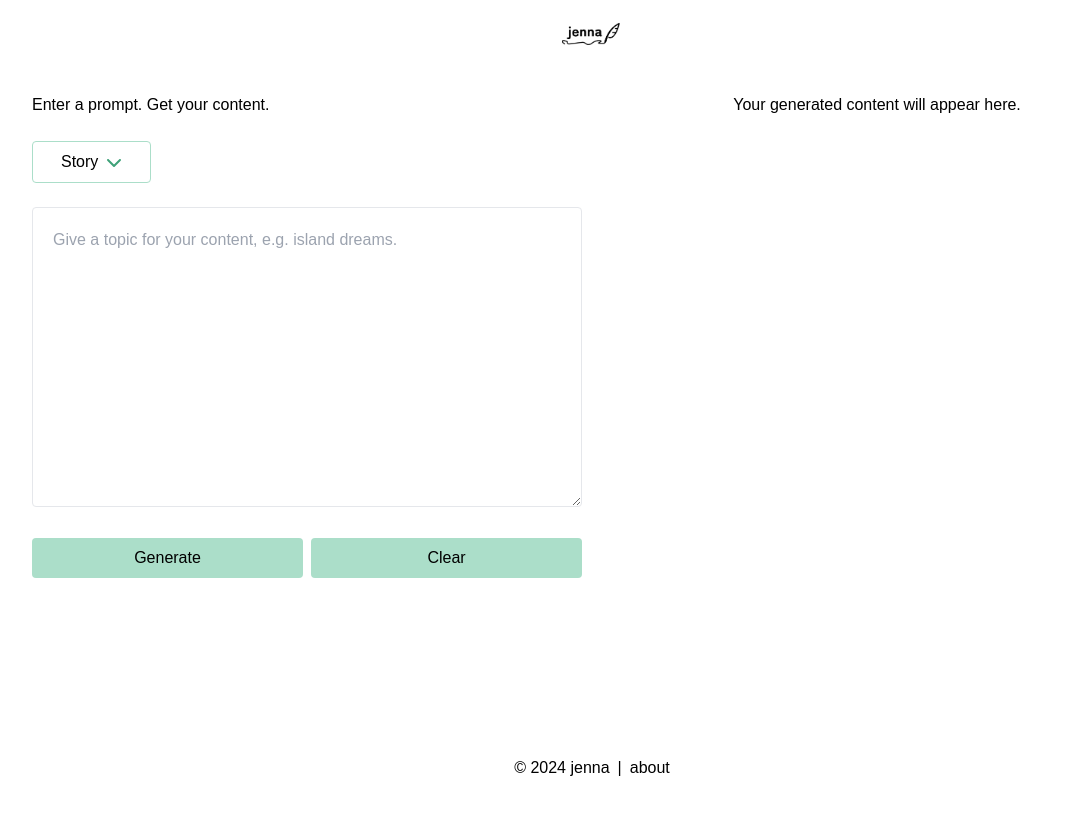
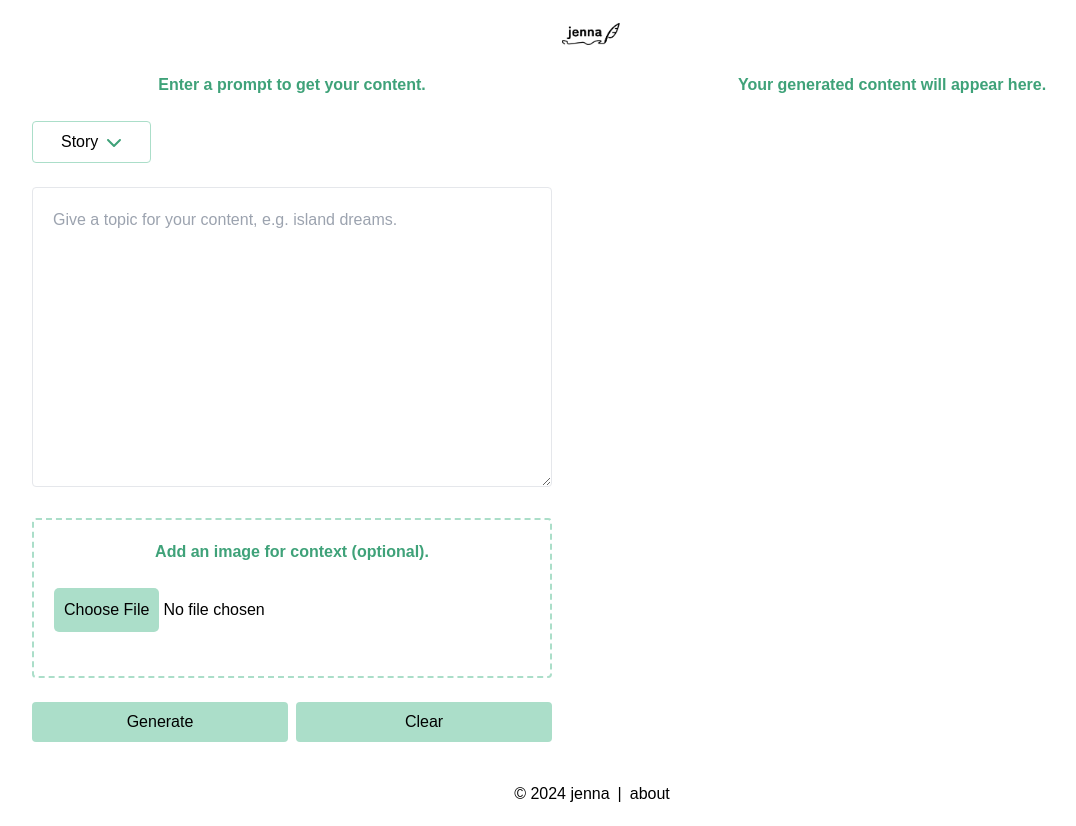
Before and after one commit to mctechspot/GoogleAIHackathonApp, a Next.js app in the folder google-ai-hackathon-app/: page /generate in a window 1280 px wide. Shown: the whole page, without its empty margins (48-1124 px from the left). Before the commit the page ends 800 px from the top, so only its background shows below. Built offline with nearby package versions, Linux system fonts and the light colour scheme; a web font is replaced by a local one.

Commit message:
connect to endpoint that uses images in response, inlcude image preview

```diff
--- a/google-ai-hackathon-app/app/components/Content/GeneratedContent.tsx
+++ b/google-ai-hackathon-app/app/components/Content/GeneratedContent.tsx
@@ -3,13 +3,15 @@ import { RefObject, useEffect, useRef, useState } from "react"
 import { CompleteUserFormType } from "@/app/types/Forms";
 import { CgSpinner } from "react-icons/cg";
 import { FaCopy, FaRegCopy, FaClipboard, FaClipboardCheck, FaRegClipboard } from "react-icons/fa";
-
+import { IoIosWarning } from "react-icons/io";
+import { MdError } from "react-icons/md";
 
 
 export default function GeneratedContent(
     { userPrompt, setUserPrompt, contentGenerationRunning, setContentGenerationRunning,
         generatedContent, setGeneratedContent }: CompleteUserFormType) {
 
+    const generatedContentContainer: RefObject<HTMLDivElement> | null = useRef(null);
     const generatedContentRef: RefObject<HTMLDivElement> | null = useRef(null);
     const [contentCopied, setContentCopied] = useState<boolean>(false);
 
@@ -29,25 +31,45 @@ export default function GeneratedContent(
     // Function to display generated content
     const displayGeneratedContent = (): void => {
         if (generatedContent && "response" in generatedContent) {
-            const generatedContentRefElement = generatedContentRef?.current;
-            if (generatedContentRefElement) {
-                generatedContentRefElement.innerHTML = generatedContent.response;
+            const generatedContentElement = generatedContentRef?.current;
+            if (generatedContentElement) {
+
+                // Format content for html
+
+                // Replace "\n" line breaks with <br> tags
+                let formattedContent = generatedContent.response.replaceAll(/\n/g, "<br>");
+
+                // Replace ** content ** to reflect <b>content</b> format
+                formattedContent = formattedContent.replaceAll(/\*\*(.*?)\*\*/g, "<b>$1</b>");
+                console.log(formattedContent);
+                generatedContentElement.innerHTML = formattedContent;
             };
         }
     };
 
+    // Display content once it is successfully generated
     useEffect(() => {
         if (generatedContent && "response" in generatedContent) {
             displayGeneratedContent();
         }
     }, [generatedContent]);
 
+    // Scroll content generation loader into view once endpoint is running
+    useEffect(() => {
+        if (contentGenerationRunning) {
+            const generatedContentContainerElement = generatedContentContainer?.current;
+            if (generatedContentContainerElement) {
+                generatedContentContainerElement.scrollIntoView({ behavior: "smooth" });
+            };
+        }
+    }, [contentGenerationRunning]);
+
     return (
         <>
-            <div className={""}>
+            <div className={""} ref={generatedContentContainer}>
                 {!generatedContent && !contentGenerationRunning ? (
                     <>
-                        <p className={"text-center"}>Your generated content will appear here.</p>
+                        <p className={"text-center text-green-text font-black"}>Your generated content will appear here.</p>
                     </>
                 ) : ("")}
 
@@ -71,7 +93,7 @@ export default function GeneratedContent(
                         {/* Display successful content response */}
                         {"response" in generatedContent ? (
                             <>
-                                <div className={"m-2"}>
+                                <div className={"m-2"} >
                                     <p className={"text-center text-green-text font-black"}>Here's your content!</p><br />
                                     <div className={"flex justify-end w-full cursor-pointer"}>
                                         {contentCopied ? (
@@ -97,6 +119,9 @@ export default function GeneratedContent(
                         {"warnings" in generatedContent ? (
                             <>
                                 <div className={"m-2"}>
+                                    <div className={"flex justify-center text-center text-[50px] text-yellow-warning font-black"}>
+                                        <IoIosWarning />
+                                    </div><br />
                                     <p className={"text-center text-yellow-warning font-black"}>{generatedContent.warnings.join(" ")}</p><br />
                                 </div>
                             </>
@@ -107,6 +132,9 @@ export default function GeneratedContent(
                         {"error" in generatedContent ? (
                             <>
                                 <div className={"m-2"}>
+                                    <div className={"flex justify-center text-center text-[50px] text-red-error font-black"}>
+                                        <MdError />
+                                    </div><br />
                                     <p className={"text-center text-red-error font-black"}>Error generating content. Try again.</p><br />
                                 </div>
                             </>
--- a/google-ai-hackathon-app/app/components/Forms/UserPromptForm.tsx
+++ b/google-ai-hackathon-app/app/components/Forms/UserPromptForm.tsx
@@ -1,4 +1,8 @@
+"use client"
+import { SetStateAction, useEffect, useState } from "react"
+import Image from "next/image";
 import Link from "next/link";
+import ContentTypeDropdown from "@/app/components/Dropdown/ContentTypeDropdown";
 import { ContentDropdownProps, UserFormProps, UserFormType, CompleteUserFormType } from "@/app/types/Forms"
 import { FaChevronDown, FaChevronUp } from "react-icons/fa6";
 
@@ -6,24 +10,44 @@ export default function UserPromptForm(
     { userPrompt, setUserPrompt, contentGenerationRunning, setContentGenerationRunning,
         generatedContent, setGeneratedContent }: CompleteUserFormType) {
 
+    const [imagePreviewSrc, setImagePreviewSrc] = useState<string>("");
+
+    // Function to preview image
+    const previewImage = (event: any, setImagePreviewSrc: React.Dispatch<SetStateAction<string>>) => {
+        let file = event.target.files[0];
+        let reader = new FileReader();
+        reader.addEventListener('load', function () {
+            setImagePreviewSrc(reader.result as string);
+        }, false);
+        if (file) {
+            reader.readAsDataURL(file);
+        }
+    }
+
     const handleUserPromptSubmit = async (event: any): Promise<void> => {
         event.preventDefault();
         setGeneratedContent(null);
         setContentGenerationRunning(false);
 
         let payload;
-
+        let apiEndpoint: string = "";
 
         if (userPrompt.image) {
             // Handle case where image is included in prompt
+            payload = new FormData(event.target);
+            payload.append("image", userPrompt.image);
+            payload.append("content_type", userPrompt.content_type);
+            payload.append("prompt", userPrompt.prompt);
+            apiEndpoint = "/api/generate-text-from-prompt-and-image";
         } else {
             // Handle case where no image is included in prompt
-            payload = userPrompt;
+            payload = JSON.stringify(userPrompt);
+            apiEndpoint = "/api/generate-text-from-prompt";
         }
 
         setContentGenerationRunning(true);
-        const contentRes: Response = await fetch("/api/generate-text-from-prompt", {
-            "body": JSON.stringify(payload),
+        const contentRes: Response = await fetch(apiEndpoint, {
+            "body": payload,
             "method": "POST"
         });
 
@@ -36,7 +60,17 @@ export default function UserPromptForm(
     return (
         <>
             <form id={"prompt-form"} className={"prompt-form"} onSubmit={(event) => handleUserPromptSubmit(event)}>
+
+                <p className={"text-center text-green-text font-black"}>Enter a prompt to get your content.</p><br />
+
+                {/* Content Type Generator */}
+                <ContentTypeDropdown
+                    userPrompt={userPrompt}
+                    setUserPrompt={setUserPrompt}
+                /><br />
+
                 <textarea
+                    id={"prompt-text"} name={"prompt-text"}
                     placeholder={"Give a topic for your content, e.g. island dreams."}
                     className={"border grey-pale rounded min-w-full min-h-[300px]\
                                             outline-green-standard resize-y p-5"}
@@ -45,10 +79,42 @@ export default function UserPromptForm(
                 >
                 </textarea><br /><br />
 
+                <div className={"border-2 border-solid border-dashed border-green-standard rounded p-5"}>
+                    <p className={"text-center text-green-text font-black"}>Add an image for context (optional).</p><br />
+
+                    <input type={"file"} id={"prompt-image"} name={"prompt-image"}
+                        accept={"image/jpeg, image/jpg, image/png"}
+                        onChange={(event) => {
+                            {
+                                setUserPrompt({ ...userPrompt, image: event.target.files?.[0] });
+                                previewImage(event, setImagePreviewSrc);
+                            }
+                        }} /><br /><br />
+
+                    {/* Image  Preview*/}
+                    {imagePreviewSrc ? (
+                        <>
+                            <Image
+                                src={imagePreviewSrc}
+                                alt={'Image Preview'}
+                                height={"200"}
+                                width={"200"}
+                                className={`block m-auto h-auto w-[200px]`}
+                                style={{ display: imagePreviewSrc === "" ? "none" : "block" }}
+                            />
+                        </>
+                    ) : ("")}
+                </div><br />
+
+
+
                 <div className={"flex gap-2 w-full"}>
                     <button type={"submit"} className={"bg-green-standard rounded p-2 w-full"}>Generate</button>
                     <button type={"button"} className={"bg-green-standard rounded p-2 w-full"}
-                        onClick={() => setUserPrompt({ ...userPrompt, prompt: "" })}>
+                        onClick={() => {
+                            setUserPrompt({ ...userPrompt, prompt: "", image: null });
+                            setImagePreviewSrc("");
+                        }}>
                         Clear
                     </button>
                 </div>
--- a/google-ai-hackathon-app/app/generate/page.tsx
+++ b/google-ai-hackathon-app/app/generate/page.tsx
@@ -2,7 +2,6 @@
 import { useEffect, useState } from "react"
 import Image from "next/image";
 import Link from "next/link";
-import ContentTypeDropdown from "@/app/components/Dropdown/ContentTypeDropdown";
 import Header from "@/app/components/Navigation/Header";
 import Footer from "@/app/components/Navigation/Footer";
 import UserPromptForm from "@/app/components/Forms/UserPromptForm";
@@ -32,22 +31,12 @@ export default function GenerateScreen() {
                 </div>
 
                 <div>
-
                     <div>
-
-                        <div className={"mx-20 my-5"}>
-                            <div className={"grid grid-cols-2 gap-5"}>
+                        <div className={"mx-20 mb-5 max-[450px]:mx-10"}>
+                            <div className={"grid grid-cols-2 gap-20 max-[850px]:grid-cols-1"}>
 
                                 {/* User Prompt Form */}
                                 <div className={"w-full"}>
-
-                                    <p>Enter a prompt. Get your content.</p><br />
-
-                                    {/* Content Type Generator */}
-                                    <ContentTypeDropdown
-                                    userPrompt={userPrompt}
-                                    setUserPrompt={setUserPrompt}
-                                    /><br />
 
                                     <UserPromptForm
                                         userPrompt={userPrompt}
@@ -72,11 +61,9 @@ export default function GenerateScreen() {
                                         setGeneratedContent={setGeneratedContent}
                                     />
                                 </div>
-
                             </div>
                         </div>
                     </div>
-
                 </div>
 
                 {/* Footer */}
--- a/google-ai-hackathon-app/app/globals.css
+++ b/google-ai-hackathon-app/app/globals.css
@@ -2,7 +2,19 @@
 @tailwind components;
 @tailwind utilities;
 
-.page-container{
+:root{
+    --green-standard: #ABDEC9;
+}
+
+input::file-selector-button {
+    background-color: var(--green-standard);
+    border: none;
+    border-radius: 5px;
+    cursor: pointer;
+    padding: 10px;
+}
+
+.page-container {
     display: grid;
     grid-template-rows: auto 1fr auto;
     min-height: 100vh;
@@ -10,13 +22,14 @@
 
 .spin {
     animation: spin 1.0s linear infinite;
-  }
+}
 
-  @keyframes spin {
+@keyframes spin {
     0% {
-      transform: rotate(0deg);
+        transform: rotate(0deg);
     }
+
     100% {
-      transform: rotate(360deg);
+        transform: rotate(360deg);
     }
-  }
+}
```
Lines whose indentation alone changed are shown as unchanged.
